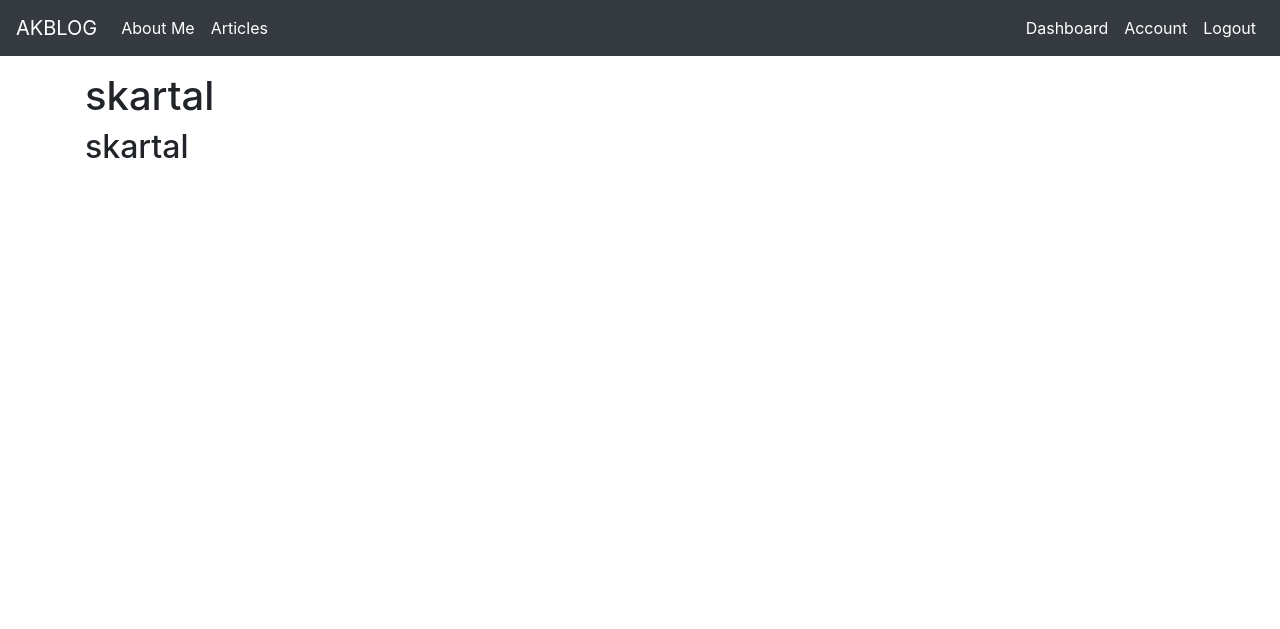
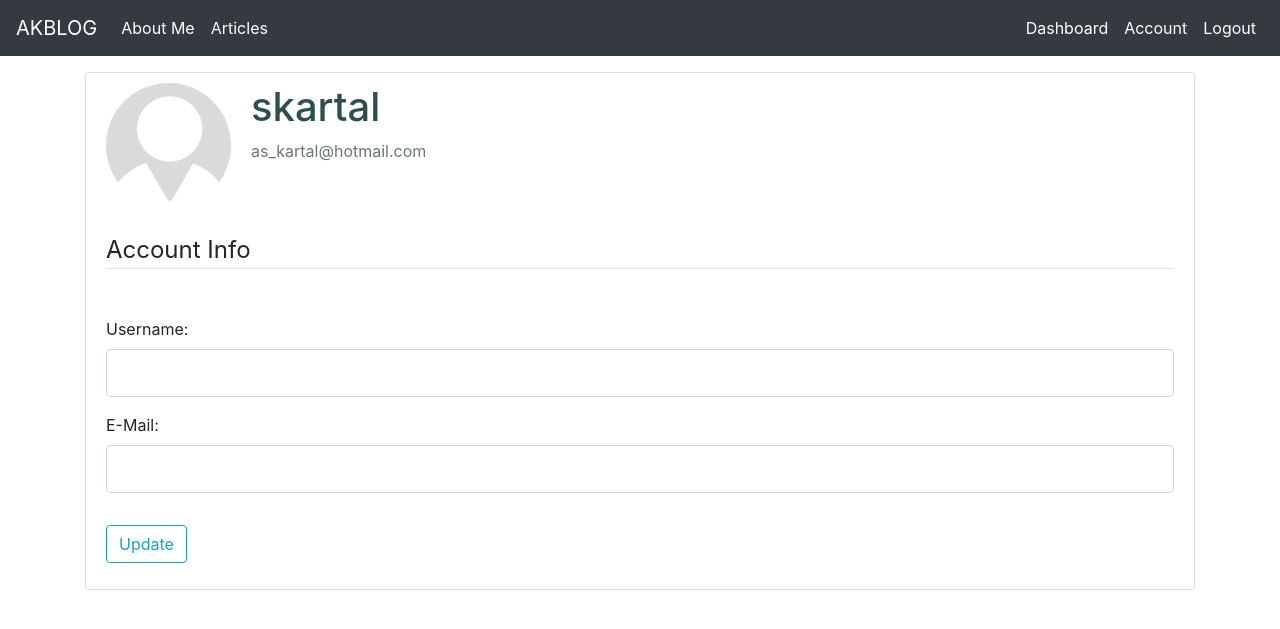
Before and after one commit to abdullahskartal/Blog-with-Flask, a Flask app: page /account in a window 1280 px wide. Shown: the top 629 px of the page. Run offline with Flask 2, Linux system fonts and the light colour scheme; a user stored in the database is signed in; some libraries are stand-ins or nearby versions.

Commit message:
Account page created and settings configured

```diff
--- a/blog/forms.py
+++ b/blog/forms.py
@@ -2,6 +2,7 @@ from flask_wtf import FlaskForm
 from wtforms import StringField,PasswordField,SubmitField,BooleanField,TextAreaField
 from wtforms.validators import DataRequired,Length,Email,EqualTo,ValidationError
 from blog.models import User
+from flask_login import current_user
 
 # User Register Form
 class RegisterForm(FlaskForm):
@@ -20,6 +21,7 @@ class RegisterForm(FlaskForm):
         email = User.query.filter_by(email = email.data).first()
         if email:
             raise ValidationError("The email is already taken. Choose another one.")
+
 # User Login Form
 class LoginForm(FlaskForm):
     email = StringField("Email:",validators=[DataRequired(),Email()])
@@ -30,3 +32,20 @@ class LoginForm(FlaskForm):
 class ArticleForm(FlaskForm):
     title = StringField("Article Title", validators=[Length(min=5,max=100)])
     content = TextAreaField("Article Content",validators=[Length(min=10)])
+
+class UpdateAccount(FlaskForm):
+    username = StringField("Username:", validators=[DataRequired(),Length(min=2,max=35)])
+    email = StringField("E-Mail:", validators=[DataRequired(),Email(message="Please enter a valid e-mail.")])
+    submit = SubmitField("Update")
+
+    def validate_username(self,username):
+        if username.data != current_user.username:
+            user = User.query.filter_by(username = username.data).first()
+            if user:
+                raise ValidationError("The username is already taken. Choose another one.")
+
+    def validate_email(self,email):
+        if email.data != current_user.email:
+            email = User.query.filter_by(email = email.data).first()
+            if email:
+                raise ValidationError("The email is already taken. Choose another one.")
--- a/blog/routes.py
+++ b/blog/routes.py
@@ -1,6 +1,6 @@
 from flask import render_template, url_for, flash, redirect,request
 from blog.models import User, Post
-from blog.forms import RegisterForm,LoginForm
+from blog.forms import RegisterForm,LoginForm,UpdateAccount
 from blog import app, db, bcrypt
 from flask_login import login_user,current_user,logout_user,login_required
 
@@ -65,7 +65,18 @@ def logout():
     return redirect(url_for("index"))
 
 # Account
-@app.route("/account")
+@app.route("/account",methods = ["GET","POST"])
 @login_required
 def account():
-    return render_template("account.html",title = "Account")
+    form = UpdateAccount()
+    if form.validate_on_submit():
+        if (current_user.username != form.username.data) or (current_user.email != form.email.data) :
+            current_user.username = form.username.data
+            current_user.email = form.email.data
+            db.session.commit()
+            flash("Your account has been updated.","success")
+        elif (current_user.username == form.username.data) and (current_user.email == form.email.data):
+            flash("This username and email already taken by you.","warning")
+        return redirect(url_for("account"))
+    image_file = url_for("static", filename = "profile/" + current_user.image_file)
+    return render_template("account.html",title = "Account",image_file = image_file,form = form)
--- a/blog/templates/account.html
+++ b/blog/templates/account.html
@@ -1,17 +1,48 @@
 {% extends "layout.html" %}
-
 {% block body %}
-    <h1>{{current_user.username}}</h1>
     <div class="content-section">
         <div class="media">
             <img src="{{ image_file }}" class="rounded-circle account-img">
                 <div class="media-body">
-                    <h2 class="account-heading">{{session["username"]}}</h2>
-                    <p class="text-secondary">{{session["email"]}}</p>
+                    <h2 class="account-heading">{{current_user.username}}</h2>
+                    <p class="text-secondary">{{current_user.email}}</p>
                 </div>
         </div>
-        <!-- form here -->
+        <br>
+                <form method="POST" action="">
+                        {{ form.hidden_tag() }}
+                <fieldset class="form-group">
+                        <legend class="border-bottom mb-5">Account Info</legend>
+                        <div class="form-group">
+                                        {{ form.username.label(class = "form-control-label") }}
+                                        {% if form.username.errors %}
+                                        {{ form.username(class = "form-control form-control-lg is-invalid")}}
+                                        <div class="invalid-feedback">
+                                                {% for error in form.username.errors %}
+                                                <span>{{ error }}</span>
+                                                {% endfor %}
+                                        </div>
+                                        {% else %}
+                                                {{ form.username(class = "form-control form-control-lg") }}
+                                        {% endif %}
+                        </div>
+                        <div class="form-group">
+                                        {{ form.email.label(class = "form-control-label") }}
+                                        {% if form.email.errors %}
+                                        {{ form.email(class = "form-control form-control-lg is-invalid")}}
+                                        <div class="invalid-feedback">
+                                                {% for error in form.email.errors %}
+                                                <span>{{ error }}</span>
+                                                {% endfor %}
+                                        </div>
+                                        {% else %}
+                                                {{ form.email(class = "form-control form-control-lg") }}
+                                        {% endif %}
+                         </div>
+                </fieldset>
+                <div class="form-group">
+                        {{form.submit(class="btn btn-outline-info")}}
+                </div>
+                </form>
     </div>
-
-
 {% endblock body %}
--- a/blog/templates/layout.html
+++ b/blog/templates/layout.html
@@ -5,6 +5,7 @@
     <meta name="viewport" content="width=device-width, initial-scale=1.0, shrink-to-fit=no">
     <meta http-equiv="X-UA-Compatible" content="ie=edge">
     <link rel="stylesheet" href="https://maxcdn.bootstrapcdn.com/bootstrap/4.0.0/css/bootstrap.min.css" integrity="sha384-Gn5384xqQ1aoWXA+058RXPxPg6fy4IWvTNh0E263XmFcJlSAwiGgFAW/dAiS6JXm" crossorigin="anonymous">
+    <link rel="stylesheet" type="text/css" href="{{url_for("static", filename = "main.css")}}">
     {% if title %}
         <title>Flask Blog - {{title}}</title>
         {% else %}
@@ -14,7 +15,6 @@
 <body>
 
     {% include "includes/navbar.html" %}
-
     <br><br><br>
 
 <div class="container">
@@ -22,10 +22,7 @@
         {% block body %}
 
         {% endblock body %}
-
 </div>
-
-
     <script src="https://code.jquery.com/jquery-3.2.1.slim.min.js" integrity="sha384-KJ3o2DKtIkvYIK3UENzmM7KCkRr/rE9/Qpg6aAZGJwFDMVNA/GpGFF93hXpG5KkN" crossorigin="anonymous"></script>
     <script src="https://cdnjs.cloudflare.com/ajax/libs/popper.js/1.12.9/umd/popper.min.js" integrity="sha384-ApNbgh9B+Y1QKtv3Rn7W3mgPxhU9K/ScQsAP7hUibX39j7fakFPskvXusvfa0b4Q" crossorigin="anonymous"></script>
     <script src="https://maxcdn.bootstrapcdn.com/bootstrap/4.0.0/js/bootstrap.min.js" integrity="sha384-JZR6Spejh4U02d8jOt6vLEHfe/JQGiRRSQQxSfFWpi1MquVdAyjUar5+76PVCmYl" crossorigin="anonymous"></script>
--- a/run.py
+++ b/run.py
@@ -3,18 +3,7 @@ from blog import app
 if __name__ == "__main__":
     app.run(debug=True)
 
-'''# Decorator
-def login_required(f):
-    @wraps(f)
-    def decorated_function(*args, **kwargs):
-        if "logged_in" in session:
-            return f(*args, **kwargs)
-        else:
-            flash("Please login for this page.","danger")
-            return redirect(url_for("login"))
-
-    return decorated_function
-
+'''
 @app.route("/dashboard")
 @login_required
 def dashboard():
@@ -29,12 +18,6 @@ def dashboard():
         return render_template("dashboard.html",articles = articles)
     else:
         return render_template("dashboard.html")
-
-# Logout
-@app.route("/logout")
-def logout():
-    session.clear()
-    return redirect(url_for("index"))
 
 # Add Article
 @app.route("/addarticle",methods = ["GET","POST"])
@@ -56,8 +39,6 @@ def addarticle():
         flash("The article has been successfully added.","success")
         return redirect(url_for("dashboard"))
     return render_template("addarticle.html",form = form)
-
-
 
 # Article Page
 @app.route("/articles")
--- /dev/null
+++ b/static/main.css
@@ -0,0 +1,18 @@
+.account-img {
+    height: 125px;
+    width: 125px;
+    margin-right: 20px;
+    }
+  h1,h2,h3,h4 {
+      color: darkslategrey;
+  }
+  .account-heading {
+    font-size: 2.5rem;
+  }
+  .content-section {
+    background: #ffffff;
+    padding: 10px 20px;
+    border: 1px solid #dddddd;
+    border-radius: 3px;
+    margin-bottom: 20px;
+  }
```
Also changed, not shown: blog.db, blog/models.py (line endings or trailing spaces), blog/templates/login.html (line endings or trailing spaces), static/profile/default.jpg (added).
